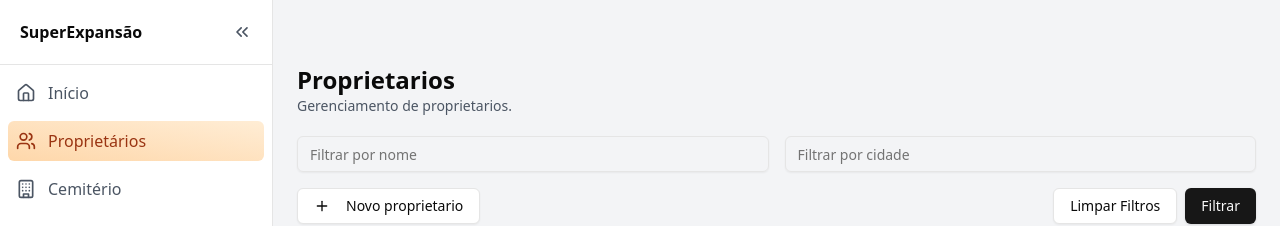
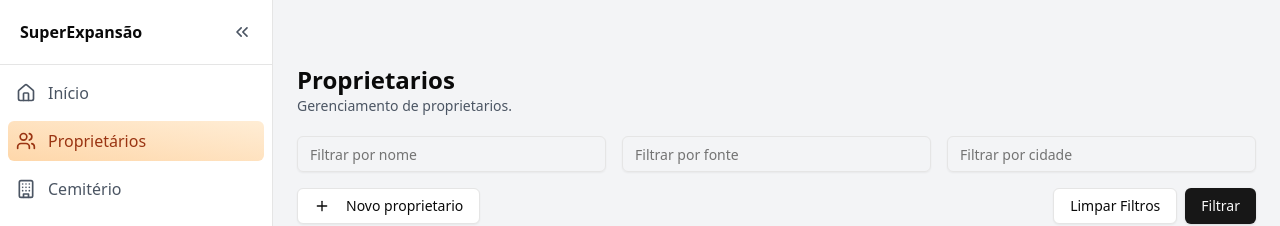
Before and after one commit to RenanOrtega/superexpansao-admin, a React (Vite) app: page /proprietarios in a window 1280 px wide. Shown: the top 226 px of the page. Built offline with nearby package versions, Linux system fonts and the light colour scheme; no server answers; sample sign-in values are in the browser's storage.

Commit message:
feat: adjust creation proprietario.

```diff
--- a/src/components/DynamicTable.tsx
+++ b/src/components/DynamicTable.tsx
@@ -91,7 +91,6 @@ export function DynamicTable<T extends { id: string }>({
         <span className="flex items-center gap-1 text-center">
           <div>Página</div>
           <strong>
-            {/* Testar total pages. */}
             {pageNumber} de {totalPages === 0 ? 1 : totalPages}
           </strong>
         </span>
--- a/src/components/Proprietario/ProprietarioActions.tsx
+++ b/src/components/Proprietario/ProprietarioActions.tsx
@@ -13,6 +13,7 @@ export function ProprietarioActions({
   const [filterForm, setFilterForm] = useState({
     name: activeFilters.name || "",
     city: activeFilters.city || "",
+    source: activeFilters.source || "",
   });
 
   const handleFilterFormChange = (key: string, value: string) => {
@@ -23,7 +24,7 @@ export function ProprietarioActions({
   };
 
   const handleClearFilters = () => {
-    setFilterForm({ name: "", city: "" });
+    setFilterForm({ name: "", city: "", source: "" });
     onApplyFilters({ pageNumber: 1, pageSize: 10 });
   };
 
@@ -49,6 +50,12 @@ export function ProprietarioActions({
           placeholder="Filtrar por nome"
           value={filterForm.name}
           onChange={(e) => handleFilterFormChange("name", e.target.value)}
+        />
+        <Input
+          className="flex-1"
+          placeholder="Filtrar por fonte"
+          value={filterForm.source}
+          onChange={(e) => handleFilterFormChange("source", e.target.value)}
         />
         <Input
           className="flex-1"
--- a/src/components/Proprietario/ProprietarioCreateDialog.tsx
+++ b/src/components/Proprietario/ProprietarioCreateDialog.tsx
@@ -14,32 +14,29 @@ import {
   FormMessage,
 } from "../ui/form";
 import InputMask from "react-input-mask";
-import { mapeadorSchema } from "@/types/Mapeador";
 import { DialogForm } from "../DialogForm";
 import { useState } from "react";
 import {
   CreateProprietarioDialogProps,
   ProprietarioFormData,
+  proprietarioSchema,
 } from "@/types/Proprietario";
 
 export function ProprietarioCreateDialog({
   onCreate,
 }: CreateProprietarioDialogProps) {
   const form = useForm<ProprietarioFormData>({
-    resolver: zodResolver(mapeadorSchema),
+    resolver: zodResolver(proprietarioSchema),
     defaultValues: {
       name: "",
+      source: "",
       telephone: "",
       address: "",
+      neighboor: "",
+      city: "",
+      state: "",
       email: "",
-      city: "",
-      neighboor: "",
-      source: "",
-      state: "",
-      updatedBy: "",
       observations: "",
-      createdAt: undefined,
-      updatedAt: undefined,
     },
   });
   const [isDialogOpen, setIsDialogOpen] = useState(false);
--- a/src/types/Proprietario/index.ts
+++ b/src/types/Proprietario/index.ts
@@ -25,13 +25,6 @@ export const proprietarioSchema = z.object({
   city: z.string().min(1, "Cidade é obrigatória"),
   state: z.string().min(1, "Estado é obrigatória"),
   email: z.string().min(1, "Email é obrigatória"),
-  updatedAt: z.coerce.date({
-    required_error: "Data de atualização é obrigatório",
-  }),
-  createdAt: z.coerce.date({
-    required_error: "Data de criação é obrigatório",
-  }),
-  updatedBy: z.string().min(1, "Atualizado por é obrigatória"),
   observations: z.string().optional(),
 });
 
```
